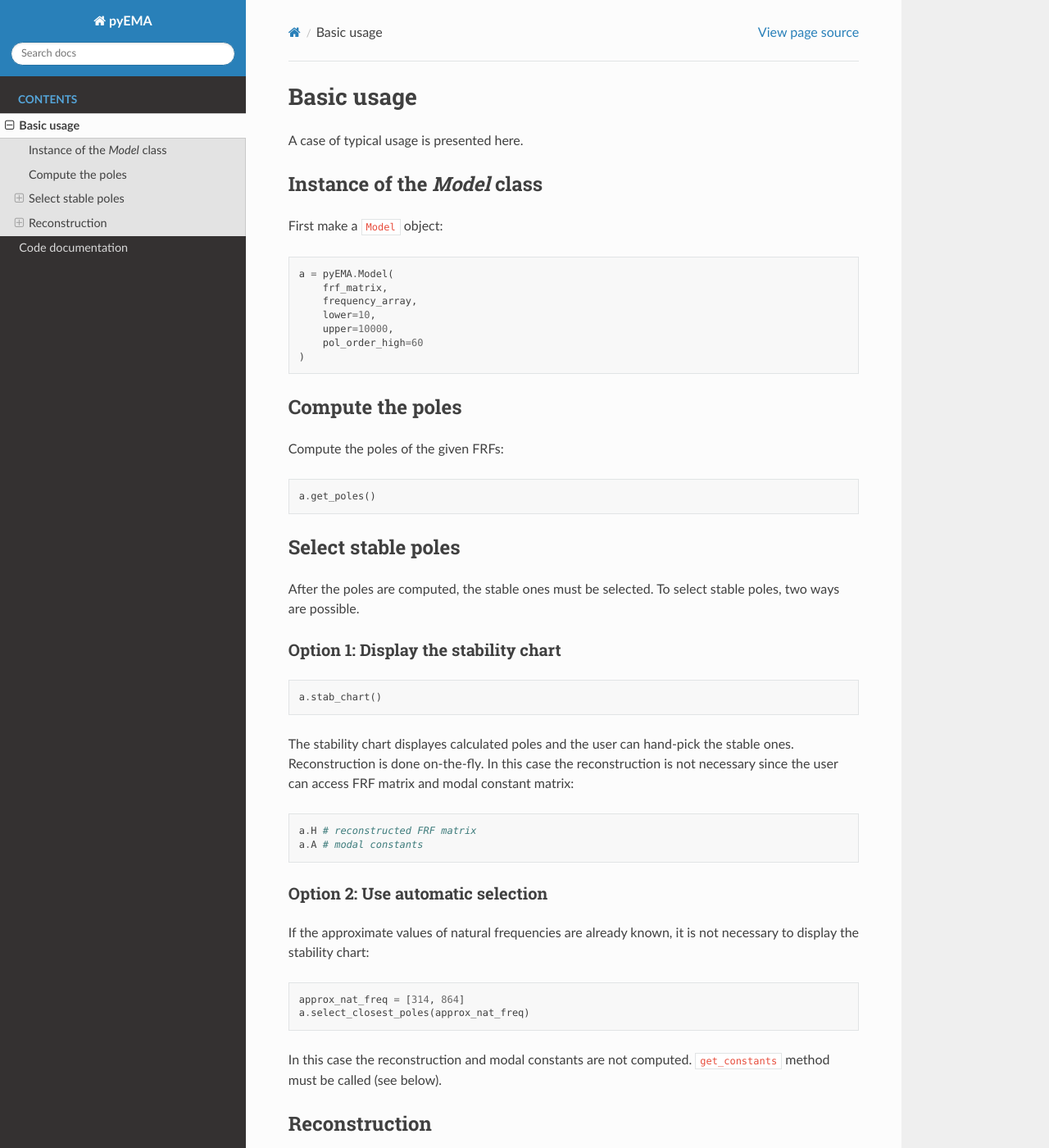
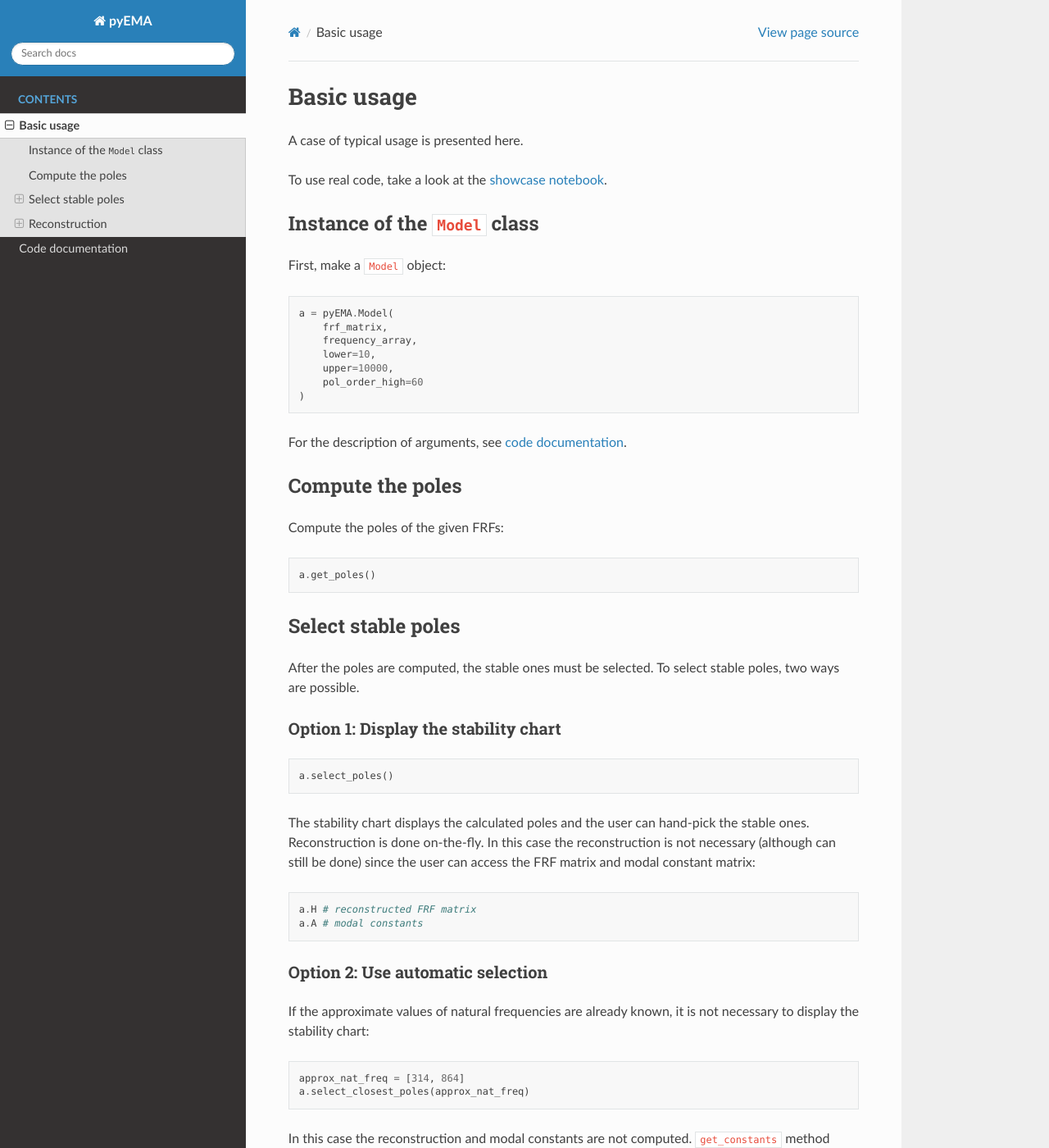
Before and after one commit to ladisk/pyEMA, a Sphinx documentation site: the page built from docs/source/basic_usage.rst, in a window 1280 px wide and 1400 px high. Shown: the whole window at 82% size. Built offline with Sphinx 7.4.7 and the Read the Docs theme 2.0.0, drawn with Linux system fonts in a browser that asks for light colours; some of the changed text lies outside the part shown.

```diff
--- a/docs/source/basic_usage.rst
+++ b/docs/source/basic_usage.rst
@@ -2,11 +2,13 @@ Basic usage
 ===========
 A case of typical usage is presented here.
 
-Instance of the `Model` class
+To use real code, take a look at the `showcase notebook <https://github.com/ladisk/pyEMA/blob/master/pyEMA%20Showcase.ipynb>`_.
+
+Instance of the ``Model`` class
 -----------------------------
-First make a ``Model`` object:
+First, make a ``Model`` object:
 
-::
+.. code:: python
 
     a = pyEMA.Model(
         frf_matrix,
@@ -16,10 +18,13 @@ First make a ``Model`` object:
         pol_order_high=60
     )
 
+For the description of arguments, see :ref:`code documentation <code-doc-Model>`.
+
 Compute the poles
 -----------------
 Compute the poles of the given FRFs:
-::
+
+.. code:: python
 
     a.get_poles()
 
@@ -30,13 +35,16 @@ After the poles are computed, the stable ones must be selected. To select stable
 
 Option 1: Display the **stability chart**
 ~~~~~~~~~~~~~~~~~~~~~~~~~~~~~~~~~~~~~~~~~
-::
 
-    a.stab_chart()
+.. code:: python
 
-The stability chart displayes calculated poles and the user can hand-pick the stable ones.
-Reconstruction is done on-the-fly. In this case the reconstruction is not necessary since the user can access FRF matrix and modal constant matrix:
-::
+    a.select_poles()
+
+The stability chart displays the calculated poles and the user can hand-pick the stable ones.
+Reconstruction is done on-the-fly. In this case the reconstruction is not necessary (although can still be done)
+since the user can access the FRF matrix and modal constant matrix:
+
+.. code:: python
 
     a.H # reconstructed FRF matrix
     a.A # modal constants
@@ -45,12 +53,15 @@ Option 2: Use automatic selection
 ~~~~~~~~~~~~~~~~~~~~~~~~~~~~~~~~~
 
 If the approximate values of natural frequencies are already known, it is not necessary to display the stability chart:
-::
+
+.. code:: python
 
     approx_nat_freq = [314, 864]
     a.select_closest_poles(approx_nat_freq)
 
-In this case the reconstruction and modal constants are not computed. ``get_constants`` method must be called (see below).
+In this case the reconstruction and modal constants are not computed. ``get_constants`` method must be called (see :ref:`below <basic-usage-reconstruction>`).
+
+.. _basic-usage-reconstruction:
 
 Reconstruction
 --------------
@@ -59,7 +70,8 @@ There are two types of reconstruction possible:
 
 Option 1: Reconstruction on own poles
 ~~~~~~~~~~~~~~~~~~~~~~~~~~~~~~~~~~~~~
-::
+
+.. code:: python
 
     H, A = a.get_constants()
 
@@ -68,7 +80,8 @@ Option 1: Reconstruction on own poles
 Option 2: Reconstruction on ``c`` usign poles from ``a``
 ~~~~~~~~~~~~~~~~~~~~~~~~~~~~~~~~~~~~~~~~~~~~~~~~~~~~~~~~
 Create a new object using different set of FRFs:
-::
+
+.. code:: python
 
     c = pyEMA.Model(
         frf_matrix,
@@ -79,6 +92,7 @@ Create a new object using different set of FRFs:
     )
 
 Compute reconstruction based on poles determined on object ``a``:
-::
+
+.. code:: python
 
     H, A = c.get_constants(whose_poles=a)
--- a/docs/source/conf.py
+++ b/docs/source/conf.py
@@ -186,3 +186,11 @@ epub_exclude_files = ['search.html']
 
 # Example configuration for intersphinx: refer to the Python standard library.
 intersphinx_mapping = {'https://docs.python.org/': None}
+
+# Autodoc options (to show __init__ function in docs)
+autodoc_default_options = {
+    'members': True,
+    'member-order': 'bysource',
+    'special-members': '__init__',
+    'undoc-members': True,
+}
```
Also changed, not shown: README.rst (+9 -9 lines), docs/source/code_documentation.rst (+37 -4 lines), 3 other files.
